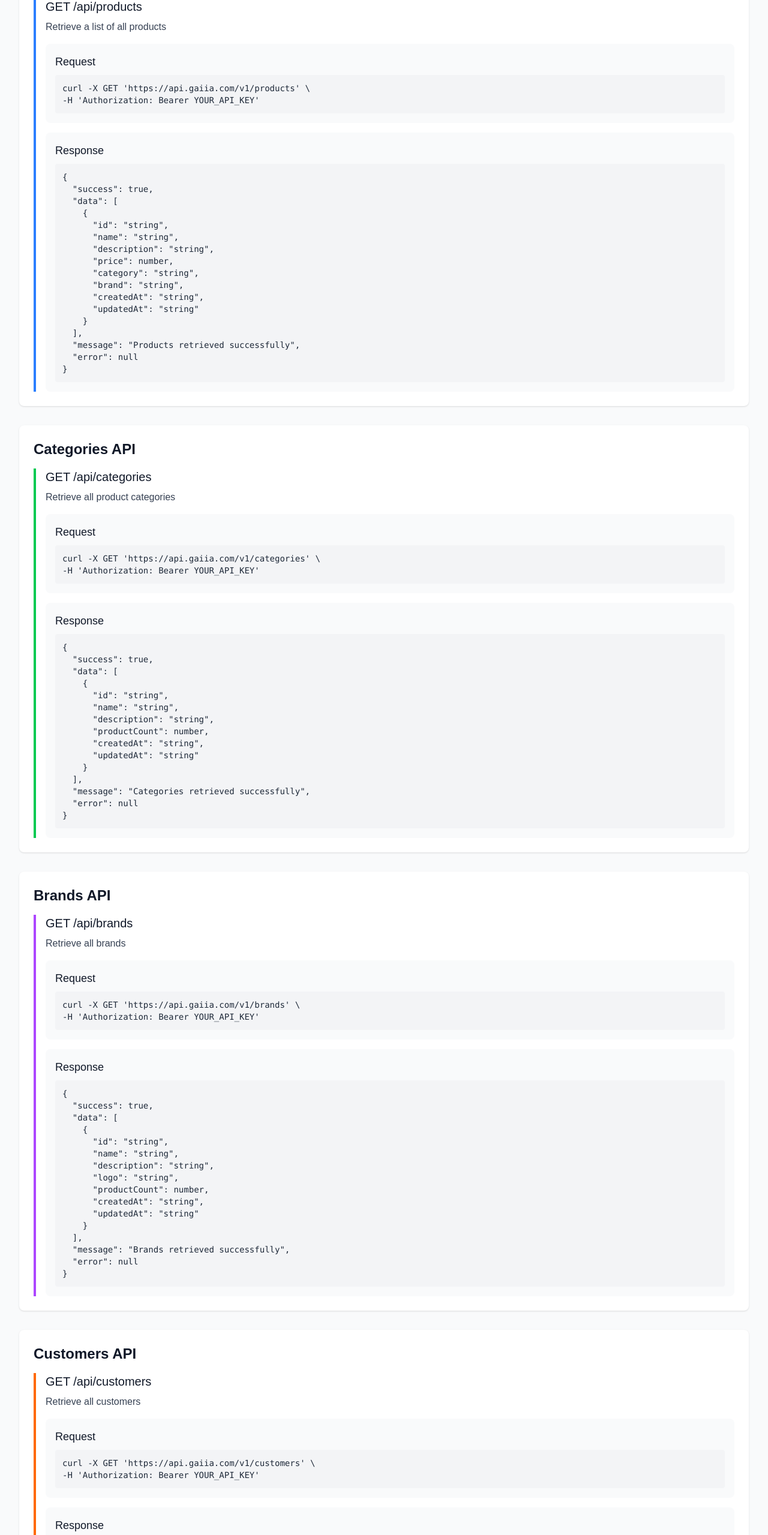
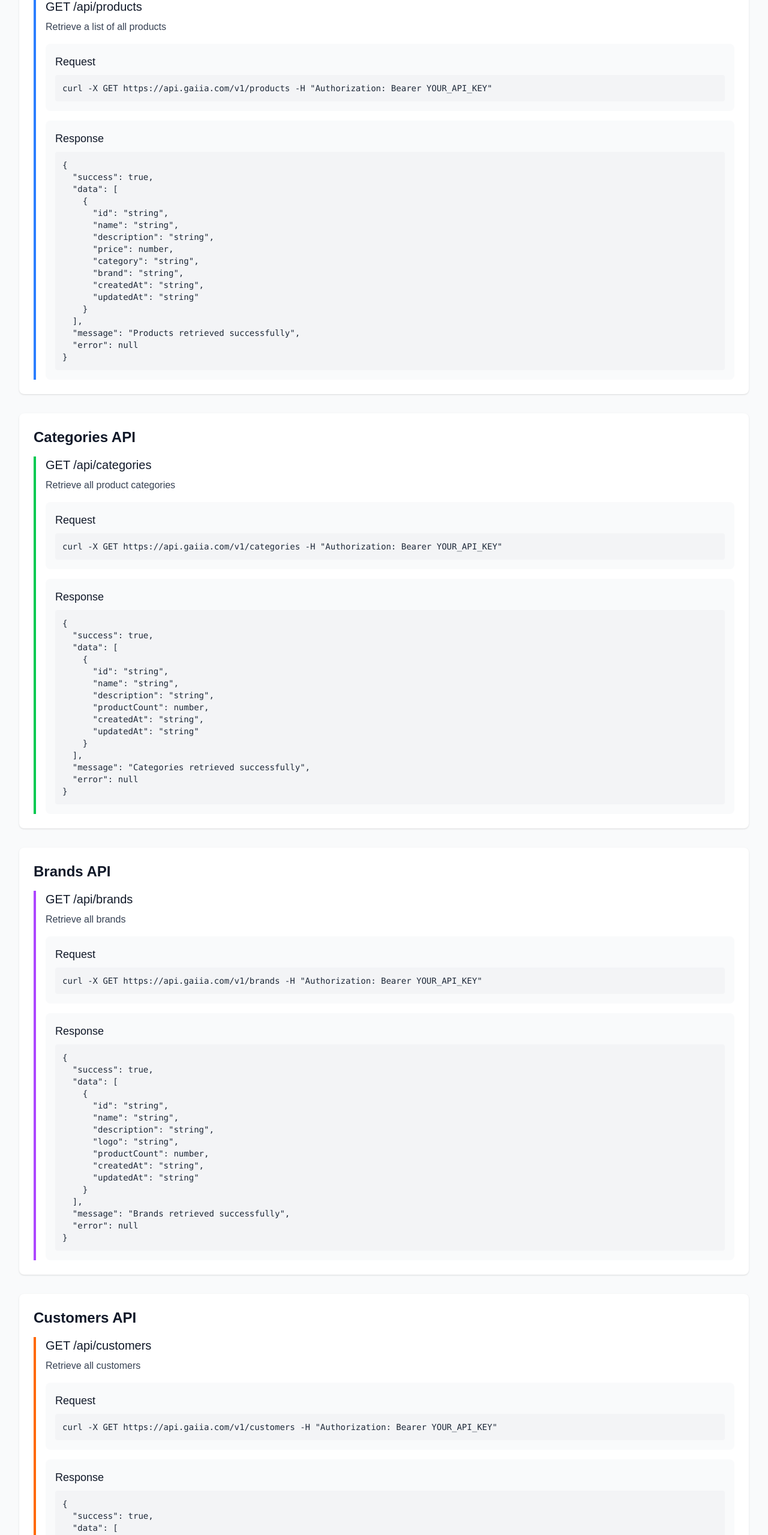
Before and after one commit to miftt/gaiia-api, a Next.js app: page / in a window 1280 px wide. Shown: the part 800-3359 px from the top of the page at 60% size. Built offline with nearby package versions, Linux system fonts and the light colour scheme.

Commit message:
Update API documentation formatting for consistency and clarity, including adjustments to request examples and response structures across products, categories, brands, and customers sections.

```diff
--- a/src/app/page.tsx
+++ b/src/app/page.tsx
@@ -35,7 +35,8 @@ export default function Home() {
               <h3 className="text-lg font-medium text-gray-900 mb-2">Header Format</h3>
               <pre className="text-sm bg-gray-100 p-3 rounded overflow-x-auto text-gray-800">
 {`Authorization: Bearer YOUR_API_KEY
-Content-Type: application/json`}</pre>
+Content-Type: application/json`}
+              </pre>
             </div>
           </div>
         </section>
@@ -49,14 +50,13 @@ Content-Type: application/json`}</pre>
               <div className="border-l-4 border-blue-500 pl-4">
                 <h3 className="text-xl font-medium text-gray-900 mb-2">GET /api/products</h3>
                 <p className="text-gray-700 mb-4">Retrieve a list of all products</p>
-
                 <div className="bg-gray-50 p-4 rounded-lg mb-4">
                   <h4 className="text-lg font-medium text-gray-900 mb-2">Request</h4>
                   <pre className="text-sm bg-gray-100 p-3 rounded overflow-x-auto text-gray-800">
-{`curl -X GET 'https://api.gaiia.com/v1/products' \\
--H 'Authorization: Bearer YOUR_API_KEY'`}</pre>
+{`curl -X GET https://api.gaiia.com/v1/products \
+-H "Authorization: Bearer YOUR_API_KEY"`}
+                  </pre>
                 </div>
-
                 <div className="bg-gray-50 p-4 rounded-lg">
                   <h4 className="text-lg font-medium text-gray-900 mb-2">Response</h4>
                   <pre className="text-sm bg-gray-100 p-3 rounded overflow-x-auto text-gray-800">
@@ -76,7 +76,8 @@ Content-Type: application/json`}</pre>
   ],
   "message": "Products retrieved successfully",
   "error": null
-}`}</pre>
+}`}
+                  </pre>
                 </div>
               </div>
             </div>
@@ -89,14 +90,13 @@ Content-Type: application/json`}</pre>
               <div className="border-l-4 border-green-500 pl-4">
                 <h3 className="text-xl font-medium text-gray-900 mb-2">GET /api/categories</h3>
                 <p className="text-gray-700 mb-4">Retrieve all product categories</p>
-
                 <div className="bg-gray-50 p-4 rounded-lg mb-4">
                   <h4 className="text-lg font-medium text-gray-900 mb-2">Request</h4>
                   <pre className="text-sm bg-gray-100 p-3 rounded overflow-x-auto text-gray-800">
-{`curl -X GET 'https://api.gaiia.com/v1/categories' \\
--H 'Authorization: Bearer YOUR_API_KEY'`}</pre>
+{`curl -X GET https://api.gaiia.com/v1/categories \
+-H "Authorization: Bearer YOUR_API_KEY"`}
+                  </pre>
                 </div>
-
                 <div className="bg-gray-50 p-4 rounded-lg">
                   <h4 className="text-lg font-medium text-gray-900 mb-2">Response</h4>
                   <pre className="text-sm bg-gray-100 p-3 rounded overflow-x-auto text-gray-800">
@@ -114,7 +114,8 @@ Content-Type: application/json`}</pre>
   ],
   "message": "Categories retrieved successfully",
   "error": null
-}`}</pre>
+}`}
+                  </pre>
                 </div>
               </div>
             </div>
@@ -127,14 +128,13 @@ Content-Type: application/json`}</pre>
               <div className="border-l-4 border-purple-500 pl-4">
                 <h3 className="text-xl font-medium text-gray-900 mb-2">GET /api/brands</h3>
                 <p className="text-gray-700 mb-4">Retrieve all brands</p>
-
                 <div className="bg-gray-50 p-4 rounded-lg mb-4">
                   <h4 className="text-lg font-medium text-gray-900 mb-2">Request</h4>
                   <pre className="text-sm bg-gray-100 p-3 rounded overflow-x-auto text-gray-800">
-{`curl -X GET 'https://api.gaiia.com/v1/brands' \\
--H 'Authorization: Bearer YOUR_API_KEY'`}</pre>
+{`curl -X GET https://api.gaiia.com/v1/brands \
+-H "Authorization: Bearer YOUR_API_KEY"`}
+                  </pre>
                 </div>
-
                 <div className="bg-gray-50 p-4 rounded-lg">
                   <h4 className="text-lg font-medium text-gray-900 mb-2">Response</h4>
                   <pre className="text-sm bg-gray-100 p-3 rounded overflow-x-auto text-gray-800">
@@ -153,7 +153,8 @@ Content-Type: application/json`}</pre>
   ],
   "message": "Brands retrieved successfully",
   "error": null
-}`}</pre>
+}`}
+                  </pre>
                 </div>
               </div>
             </div>
@@ -166,14 +167,13 @@ Content-Type: application/json`}</pre>
               <div className="border-l-4 border-orange-500 pl-4">
                 <h3 className="text-xl font-medium text-gray-900 mb-2">GET /api/customers</h3>
                 <p className="text-gray-700 mb-4">Retrieve all customers</p>
-
                 <div className="bg-gray-50 p-4 rounded-lg mb-4">
                   <h4 className="text-lg font-medium text-gray-900 mb-2">Request</h4>
                   <pre className="text-sm bg-gray-100 p-3 rounded overflow-x-auto text-gray-800">
-{`curl -X GET 'https://api.gaiia.com/v1/customers' \\
--H 'Authorization: Bearer YOUR_API_KEY'`}</pre>
+{`curl -X GET https://api.gaiia.com/v1/customers \
+-H "Authorization: Bearer YOUR_API_KEY"`}
+                  </pre>
                 </div>
-
                 <div className="bg-gray-50 p-4 rounded-lg">
                   <h4 className="text-lg font-medium text-gray-900 mb-2">Response</h4>
                   <pre className="text-sm bg-gray-100 p-3 rounded overflow-x-auto text-gray-800">
@@ -192,7 +192,8 @@ Content-Type: application/json`}</pre>
   ],
   "message": "Customers retrieved successfully",
   "error": null
-}`}</pre>
+}`}
+                  </pre>
                 </div>
               </div>
             </div>
@@ -211,7 +212,7 @@ Content-Type: application/json`}</pre>
               <ul className="list-disc list-inside space-y-2 text-gray-700">
                 <li>400 - Bad Request: The request was invalid or cannot be served</li>
                 <li>401 - Unauthorized: Authentication failed or user lacks necessary permissions</li>
-                <li>404 - Not Found: The requested resource doesn't exist</li>
+                <li>404 - Not Found: The requested resource doesn&apos;t exist</li>
                 <li>429 - Too Many Requests: Rate limit exceeded</li>
                 <li>500 - Internal Server Error: Something went wrong on our end</li>
               </ul>
@@ -231,7 +232,8 @@ Content-Type: application/json`}</pre>
               <pre className="text-sm bg-gray-100 p-3 rounded overflow-x-auto text-gray-800">
 {`X-RateLimit-Limit: 100
 X-RateLimit-Remaining: 99
-X-RateLimit-Reset: 1620000000`}</pre>
+X-RateLimit-Reset: 1620000000`}
+              </pre>
             </div>
           </div>
         </section>
```
